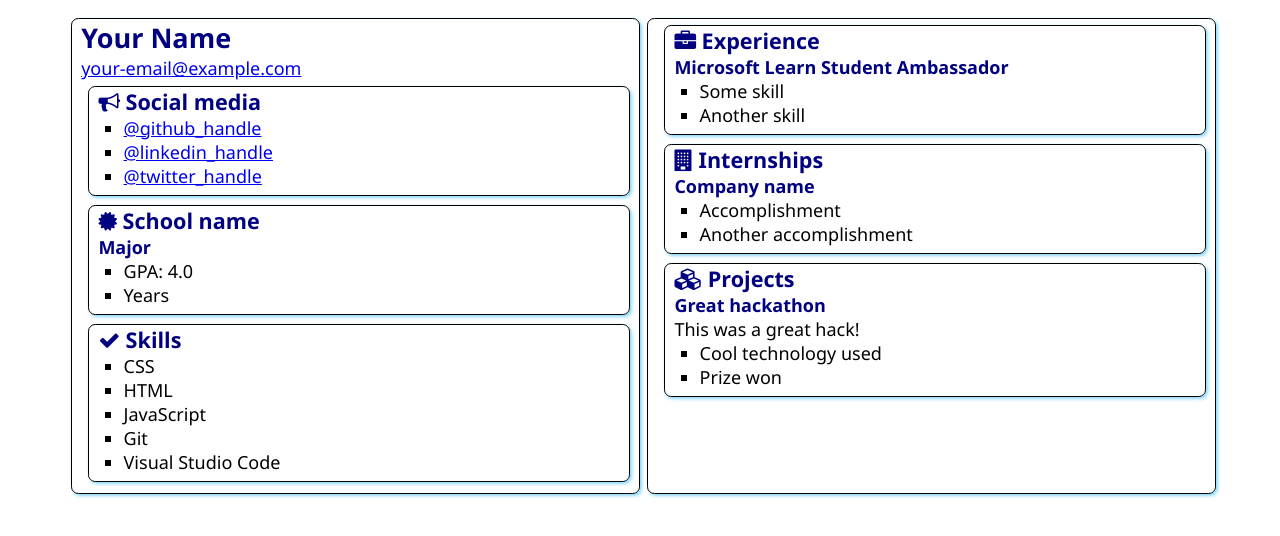
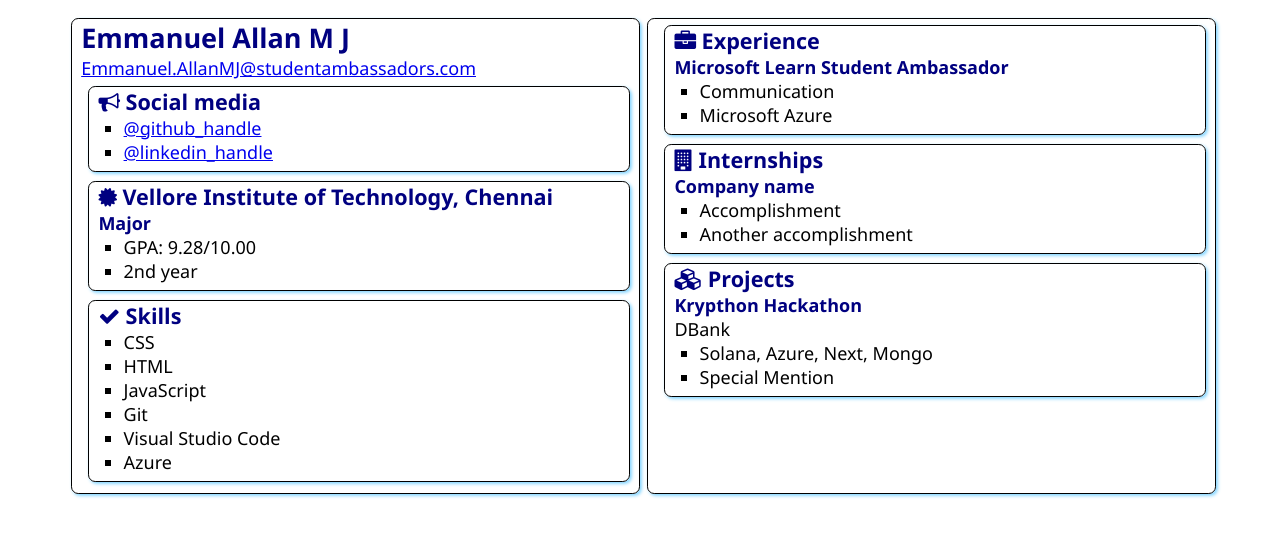
Before and after one commit to EmmanuelAllanMJ/-SATechnicalOnboarding, a plain HTML site: page src/index.html in a window 1280 px wide. Drawn offline with Linux system fonts and the light colour scheme.

Commit message:
Updated values

```diff
--- a/src/index.html
+++ b/src/index.html
@@ -1,19 +1,26 @@
 <!DOCTYPE html>
 <html lang="en">
   <head>
-    <meta charset="UTF-8">
-    <meta http-equiv="X-UA-Compatible" content="IE=edge">
-    <meta name="viewport" content="width=device-width, initial-scale=1.0">
+    <meta charset="UTF-8" />
+    <meta http-equiv="X-UA-Compatible" content="IE=edge" />
+    <meta name="viewport" content="width=device-width, initial-scale=1.0" />
     <title>Resume</title>
 
-    <link rel="stylesheet" href="style.css">
-    <link rel="stylesheet" href="https://cdnjs.cloudflare.com/ajax/libs/font-awesome/4.7.0/css/font-awesome.min.css">
+    <link rel="stylesheet" href="style.css" />
+    <link
+      rel="stylesheet"
+      href="https://cdnjs.cloudflare.com/ajax/libs/font-awesome/4.7.0/css/font-awesome.min.css"
+    />
   </head>
   <body>
     <main>
       <article class="box">
-            <h1>Your Name</h1>
-            <div><a href="mailto:your.email@example.com">your-email@example.com</a></div>
+        <h1>Emmanuel Allan M J</h1>
+        <div>
+          <a href="mailto:your.email@example.com"
+            >Emmanuel.AllanMJ@studentambassadors.com
+          </a>
+        </div>
 
         <section class="box">
           <h2>
@@ -21,9 +28,15 @@
             Social media
           </h2>
           <ul>
-                    <li><a href="https://github.com/<handle>">@github_handle</a></li>
-                    <li><a href="https://linkedin.com/in/<handle>">@linkedin_handle</a></li>
-                    <li><a href="https://twitter.com/<handle>">@twitter_handle</a></li>
+            <li>
+              <a href="https://github.com/EmmanuelAllanMJ">@github_handle</a>
+            </li>
+            <li>
+              <a href="https://www.linkedin.com/in/emmanuel-allan/"
+                >@linkedin_handle</a
+              >
+            </li>
+            <!-- <li><a href="https://twitter.com/<handle>">@twitter_handle</a></li> -->
           </ul>
         </section>
 
@@ -31,12 +44,12 @@
           <div class="education">
             <h2>
               <i class="fa fa-certificate" aria-hidden="true"></i>
-                        School name
+              Vellore Institute of Technology, Chennai
             </h2>
             <h3>Major</h3>
             <ul>
-                        <li>GPA: 4.0</li>
-                        <li>Years</li>
+              <li>GPA: 9.28/10.00</li>
+              <li>2nd year</li>
             </ul>
           </div>
         </section>
@@ -52,6 +65,7 @@
             <li>JavaScript</li>
             <li>Git</li>
             <li>Visual Studio Code</li>
+            <li>Azure</li>
           </ul>
         </section>
       </article>
@@ -63,8 +77,8 @@
           </h2>
           <h3>Microsoft Learn Student Ambassador</h3>
           <ul>
-                    <li>Some skill</li>
-                    <li>Another skill</li>
+            <li>Communication</li>
+            <li>Microsoft Azure</li>
           </ul>
         </section>
         <section class="box">
@@ -85,15 +99,14 @@
             Projects
           </h2>
 
-                <h3>Great hackathon</h3>
-                <div>This was a great hack!</div>
+          <h3>Krypthon Hackathon</h3>
+          <div>DBank</div>
           <ul>
-                    <li>Cool technology used</li>
-                    <li>Prize won</li>
+            <li>Solana, Azure, Next, Mongo</li>
+            <li>Special Mention</li>
           </ul>
         </section>
       </article>
-
     </main>
   </body>
 </html>
```
Lines whose indentation alone changed are shown as unchanged.
